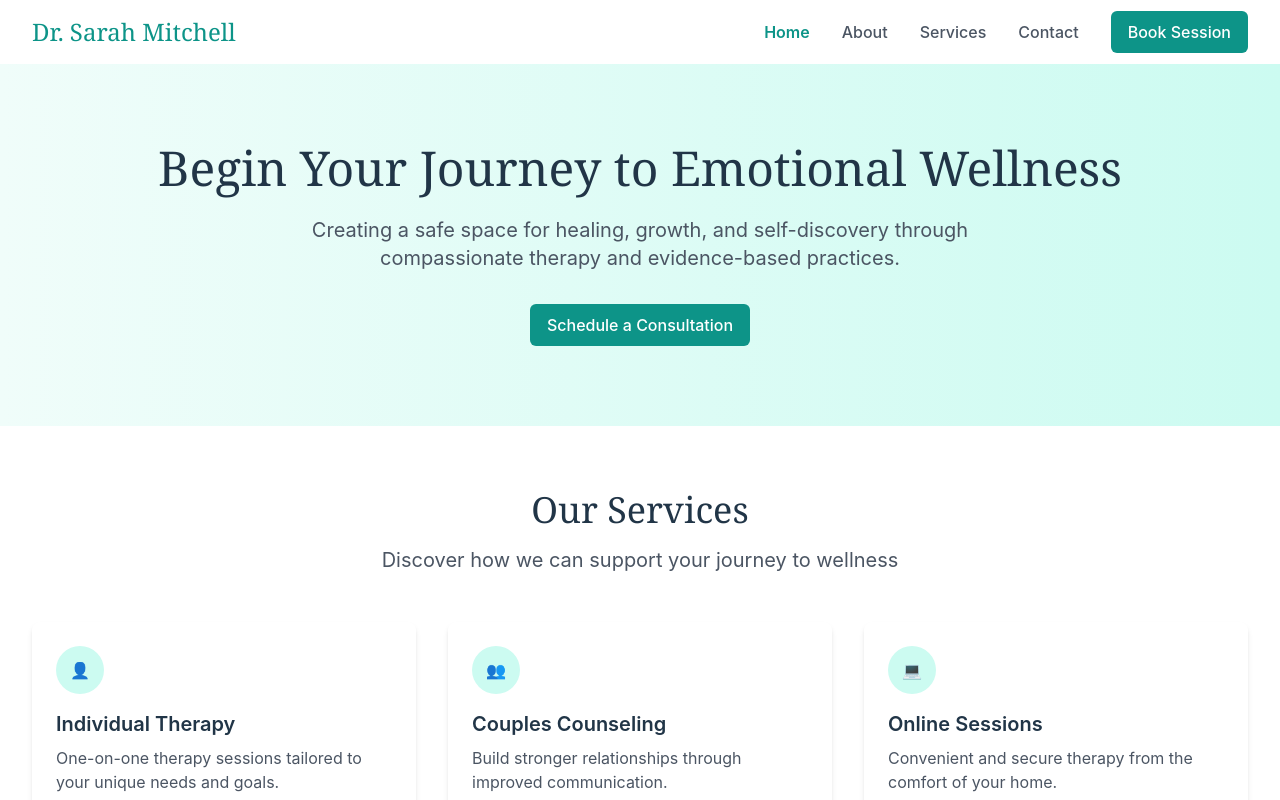
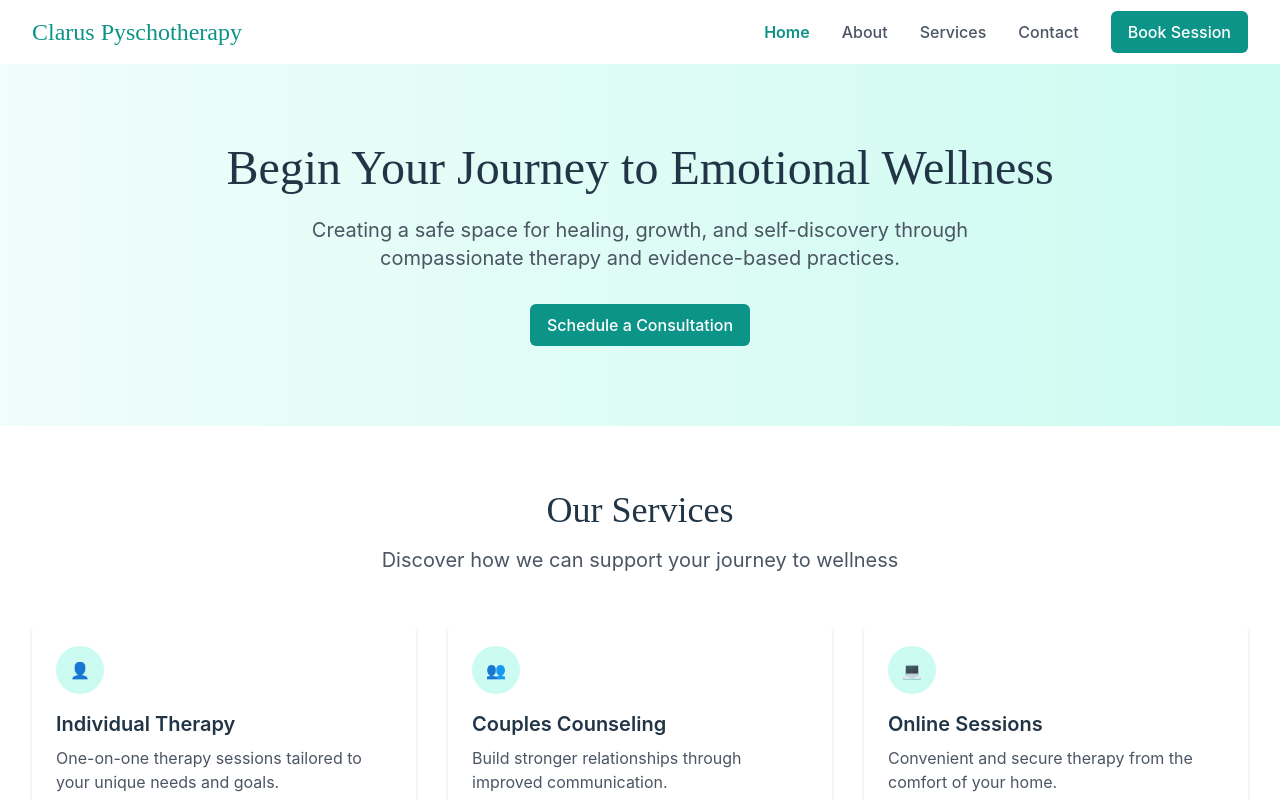
Before and after one commit to Abraham-Ogbumah/clarus, a React (Vite) app: page / in a window 1280 px wide. Shown: the top 800 px of the page. Built offline with nearby package versions, Linux system fonts and the light colour scheme.

Commit message:
update tailwind config

```diff
--- a/src/components/layout/Navigation/index.jsx
+++ b/src/components/layout/Navigation/index.jsx
@@ -36,7 +36,7 @@ const Navigation = () => {
         <div className="flex justify-between h-16">
           <a href="#/" className="flex items-center">
             <span className="text-2xl font-serif text-teal-600">
-              Dr. Sarah Mitchell
+              Clarus Pyschotherapy
             </span>
           </a>
 
@@ -46,7 +46,7 @@ const Navigation = () => {
           <div className="md:hidden flex items-center">
             <button
               onClick={() => setIsOpen(!isOpen)}
-              className="text-gray-600 hover:text-gray-900 focus:outline-none"
+              className="hover:text-gray-900 focus:outline-none"
             >
               <span className="text-2xl">{isOpen ? "✕" : "☰"}</span>
             </button>
--- a/tailwind.config.js
+++ b/tailwind.config.js
@@ -2,7 +2,32 @@
 export default {
   content: ["./index.html", "./src/**/*.{js,ts,jsx,tsx}"],
   theme: {
-    extend: {},
+    extend: {
+      fontFamily: {
+        serif: ["Playfair Display", "serif"],
+        sans: ["Inter", "sans-serif"],
+      },
+      colors: {
+        clarus: {
+          // Base brand colors from document
+          dark: "#272D1E", // Darkest green/almost black
+          "dark-green": "#414B30", // Dark olive green
+          "medium-green": "#656C51", // Medium olive green
+          "light-green": "#ADB296", // Light olive green
+          lightest: "#D4D7C8", // Very light olive/gray
+          accent: {
+            purple: "#6E5775", // Purple accent seen on banner
+            green: "#7AB547", // Bright green accent
+          },
+        },
+        text: {
+          primary: "#272D1E", // Primary text color (dark green)
+          secondary: "#414B30", // Secondary text color
+          light: "#D4D7C8", // Light text for dark backgrounds
+          muted: "#656C51", // Muted text color
+        },
+      },
+    },
   },
   plugins: [],
 };
```
